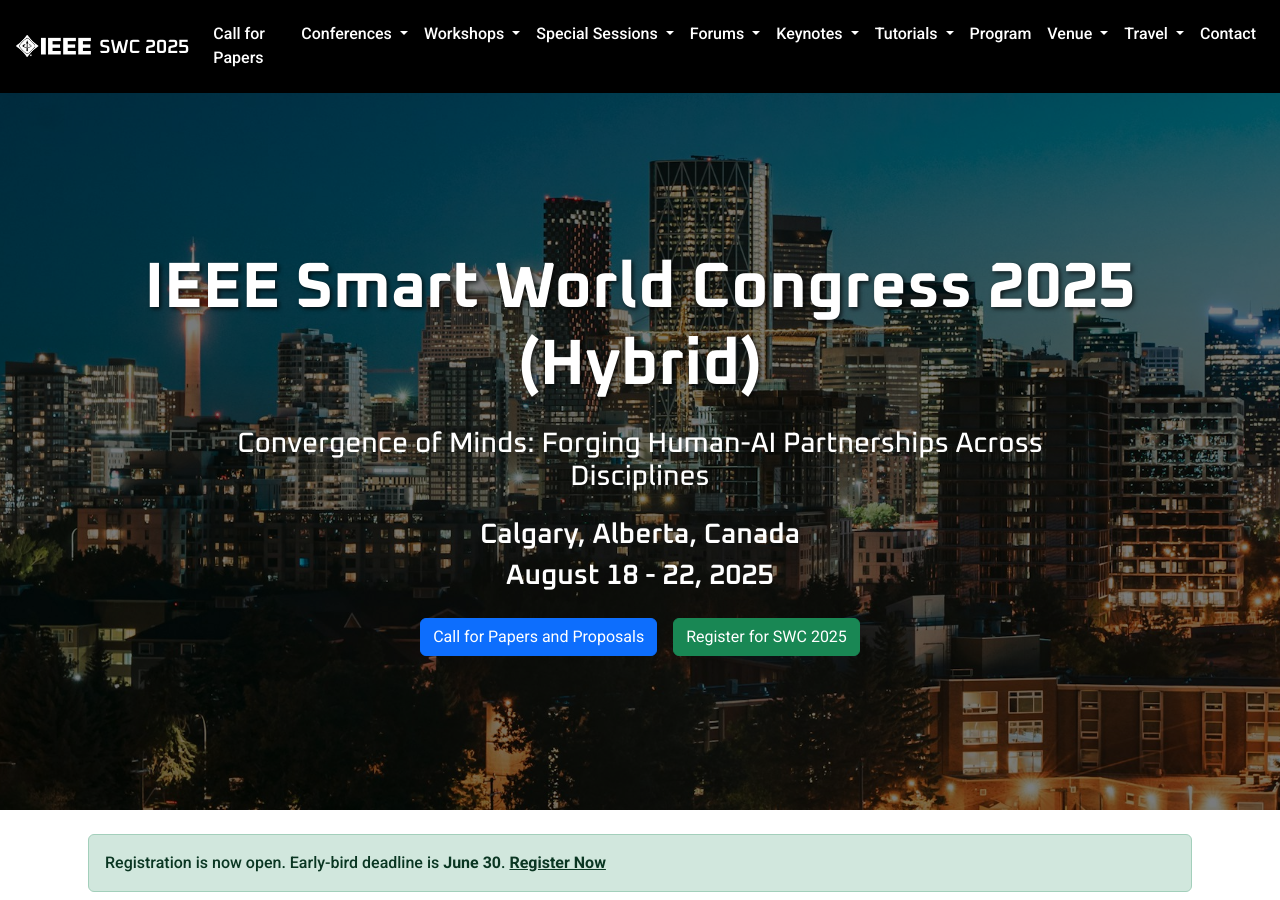
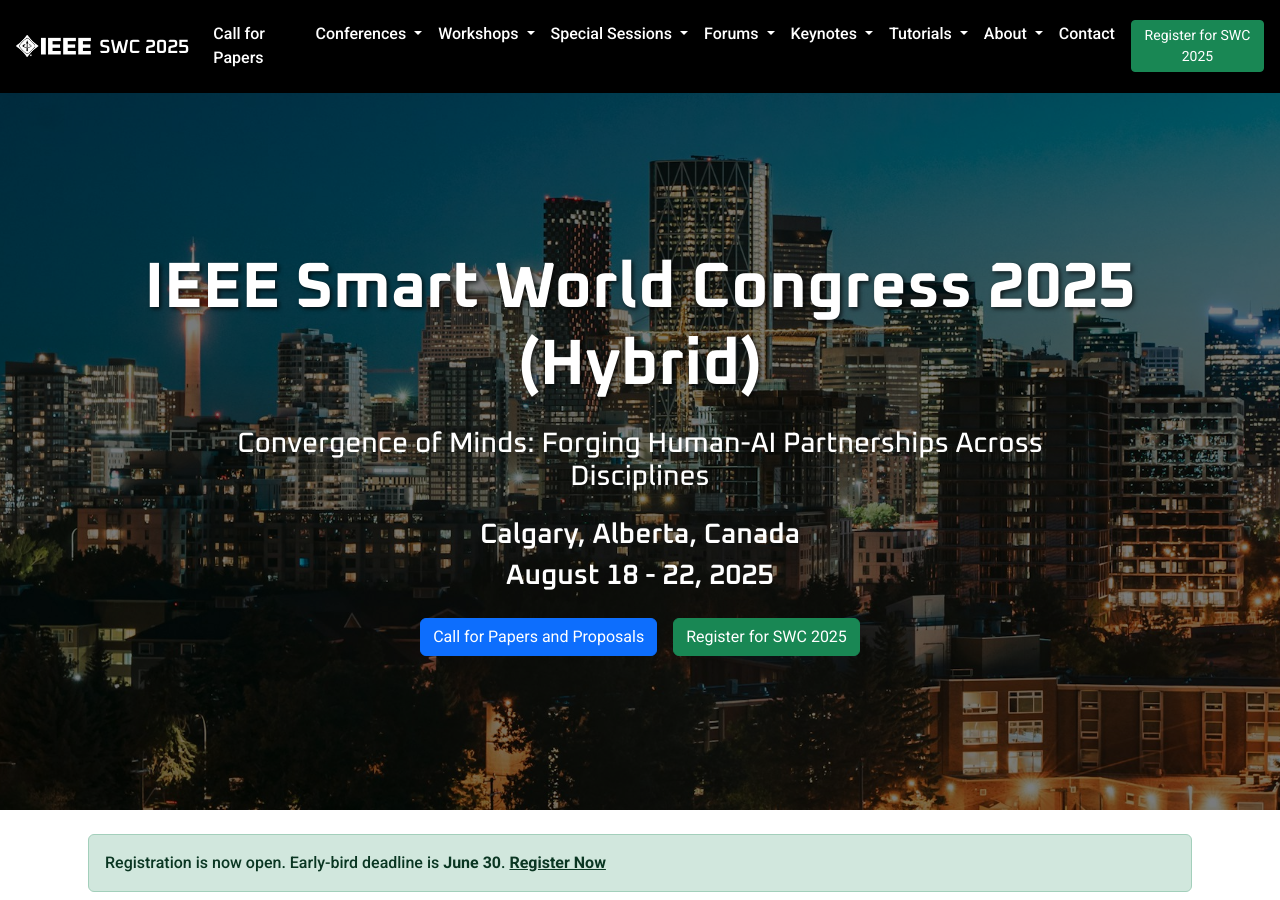
Before and after one commit to IEEE-SWC-2025/IEEE-SWC-2025.github.io, a Jekyll site: the page built from index.html, in a window 1280 px wide and 900 px high. Built offline with Jekyll 4.4.1, drawn with Linux system fonts in a browser that asks for light colours.

Commit message:
Added register button to navbar

```diff
--- a/_includes/navbar.html
+++ b/_includes/navbar.html
@@ -205,9 +205,6 @@
           </ul>
         </li>
         <li class="nav-item dropdown">
-          <a class="nav-link text-white" href="/program"> Program </a>
-        </li>
-        <li class="nav-item dropdown">
           <a
             class="nav-link dropdown-toggle text-white"
             href="#"
@@ -215,9 +212,19 @@
             data-bs-toggle="dropdown"
             aria-expanded="false"
           >
-            Venue
+            About
           </a>
           <ul class="dropdown-menu dropdown-menu-black dropdown-menu-end">
+            <li class="">
+              <span class="dropdown-item-text text-white">About</span>
+            </li>
+            <li>
+              <a class="dropdown-item" href="/program/">Program</a>
+            </li>
+
+            <li class="border-top mt-2">
+              <span class="dropdown-item-text text-white">Venue</span>
+            </li>
             <li>
               <a class="dropdown-item" href="/venue/telus-convention-center"
                 >Telus Convention Center</a
@@ -228,19 +235,9 @@
                 >Calgary and Area</a
               >
             </li>
-          </ul>
-        </li>
-        <li class="nav-item dropdown">
-          <a
-            class="nav-link dropdown-toggle text-white"
-            href="#"
-            role="button"
-            data-bs-toggle="dropdown"
-            aria-expanded="false"
-          >
-            Travel
-          </a>
-          <ul class="dropdown-menu dropdown-menu-black dropdown-menu-end">
+            <li class="border-top mt-2">
+              <span class="dropdown-item-text text-white">Travel</span>
+            </li>
             <li>
               <a class="dropdown-item" href="/travel/accommodation/"
                 >Accommodation</a
@@ -266,6 +263,14 @@
         <li class="nav-item dropdown">
           <a class="nav-link text-white" href="/contact"> Contact </a>
         </li>
+
+        <li
+          class="nav-item dropdown ms-xl-2 d-flex flex-column justify-content-center align-items-start"
+        >
+          <a class="btn btn-success btn-sm" href="/registration/">
+            Register for SWC 2025</a
+          >
+        </li>
       </ul>
     </div>
   </div>
```
